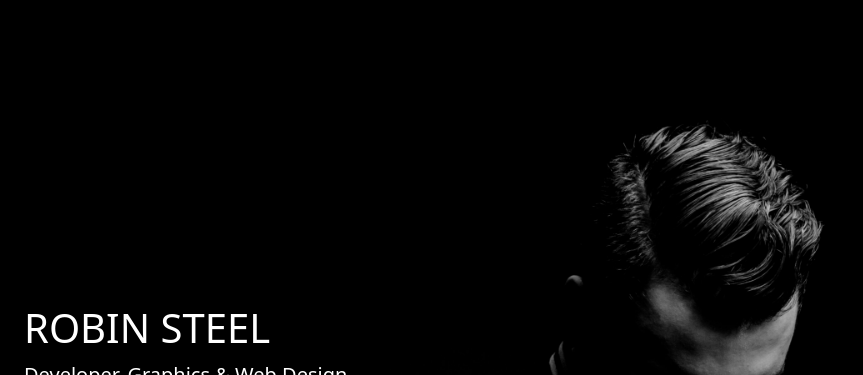
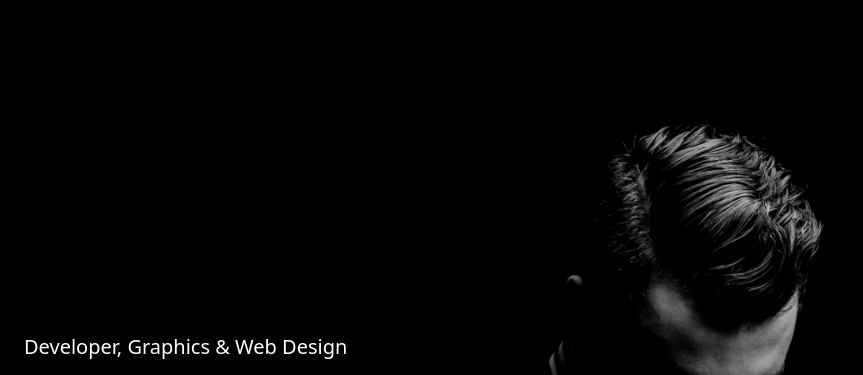
Before and after one commit to mohamedsamir200/test, a plain HTML site: page index.html in a window 1280 px wide. Shown: the top 375 px of the page, without its empty margins (0-863 px from the left). Drawn offline with Linux system fonts and the light colour scheme.

Commit message:
delete h1

```diff
--- a/index.html
+++ b/index.html
@@ -17,7 +17,7 @@
 <body>
     <header class="vh-100 d-flex align-items-center px-4">
         <div class="header-content text-white">
-            <h1>ROBIN STEEL</h1>
+
             <p class="lead">Developer, Graphics & Web Design</p>
             <div class="social-container d-flex">
                 <div class="social-media d-flex justify-content-center align-items-center my-3 ms-0">
```
